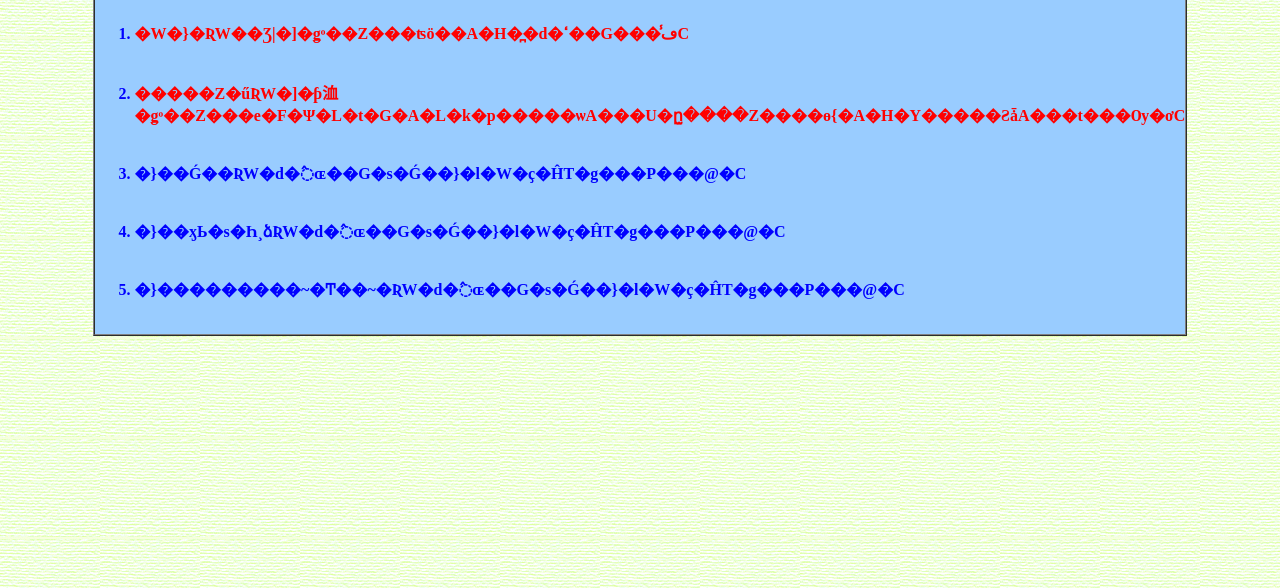
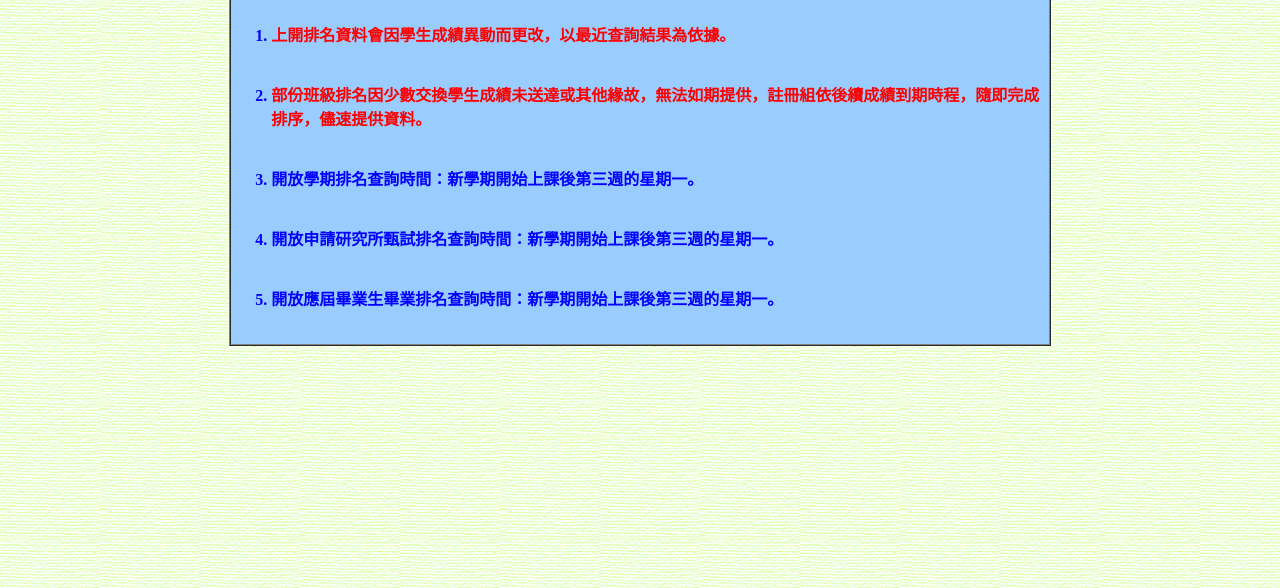
Before and after one commit to ronload/StudentScore, a plain HTML site: page index.html in a window 1280 px wide. Shown: the part 212-800 px from the top of the page. Drawn offline with Linux system fonts and the light colour scheme.

Commit message:
Add files via upload

```diff
--- a/index.html
+++ b/index.html
@@ -61,15 +61,15 @@
 		<font color=blue size=3><b>
 		<br>
 		<ol>
-            <li><font color=red>�W�}�ƦW��Ʒ|�]�ǥͦ��Z���ʦӧ��A�H�̪�d�ߵ��G���̾ڡC</font></li><br>
+            <li><font color=red>上開排名資料會因學生成績異動而更改，以最近查詢結果為依據。</font></li><br>
             <br>
-		    <li><font color=red>�����Z�űƦW�]�ּƥ洫�ǥͦ��Z���e�F�Ψ�L�t�G�A�L�k�p�����ѡA���U�ը̫����Z����ɵ{�A�H�Y�����ƧǡA���t���Ѹ�ơC</font></li><br>
+		    <li><font color=red>部份班級排名因少數交換學生成績未送達或其他緣故，無法如期提供，註冊組依後續成績到期時程，隨即完成排序，儘速提供資料。</font></li><br>
 		    <br>
-            <li>�}��Ǵ��ƦW�d�߮ɶ��G�s�Ǵ��}�l�W�ҫ�ĤT�g���P���@�C</li><br>
+            <li>開放學期排名查詢時間：新學期開始上課後第三週的星期一。</li><br>
 			<br>
-			<li>�}��ӽЬ�s�Һ¸ձƦW�d�߮ɶ��G�s�Ǵ��}�l�W�ҫ�ĤT�g���P���@�C</li><br>
+			<li>開放申請研究所甄試排名查詢時間：新學期開始上課後第三週的星期一。</li><br>
 			<br>
-			<li>�}���������~�Ͳ��~�ƦW�d�߮ɶ��G�s�Ǵ��}�l�W�ҫ�ĤT�g���P���@�C</li>
+			<li>開放應屆畢業生畢業排名查詢時間：新學期開始上課後第三週的星期一。</li>
 			<br>
         </ol>
 		</font></b></td>
```
